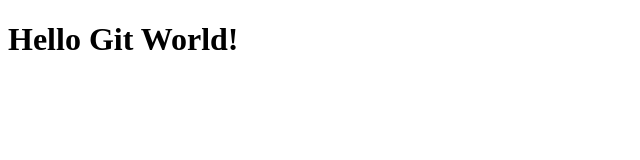
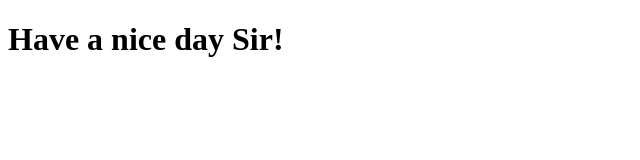
Before and after one commit to alexmanrique06/alex, a plain HTML site: page index.html in a window 1280 px wide. Shown: the whole page, without its empty margins (0-640 px from the left). Drawn offline with Linux system fonts and the light colour scheme.

Commit message:
Modified index.html file on dev branch

```diff
--- a/index.html
+++ b/index.html
@@ -4,6 +4,6 @@
 		<title>My Git Connect Demo Activity</title>
 </head>
 <body>
-		<h1>Hello Git World!</h1>
+		<h1>Have a nice day Sir!</h1>
 </body>
 </html>
```
